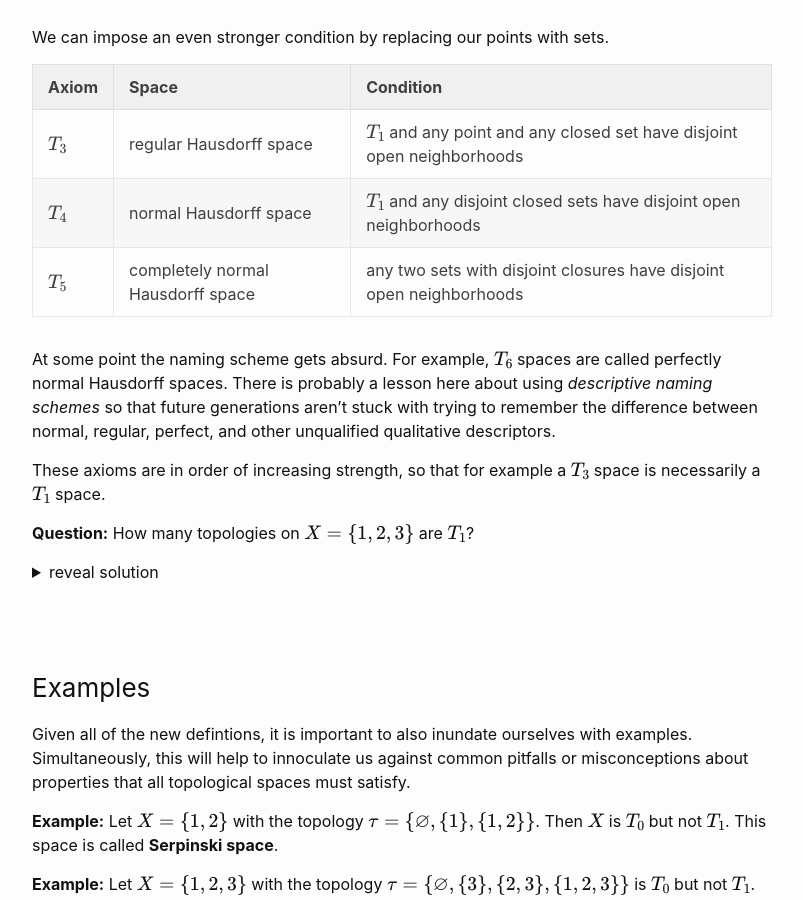
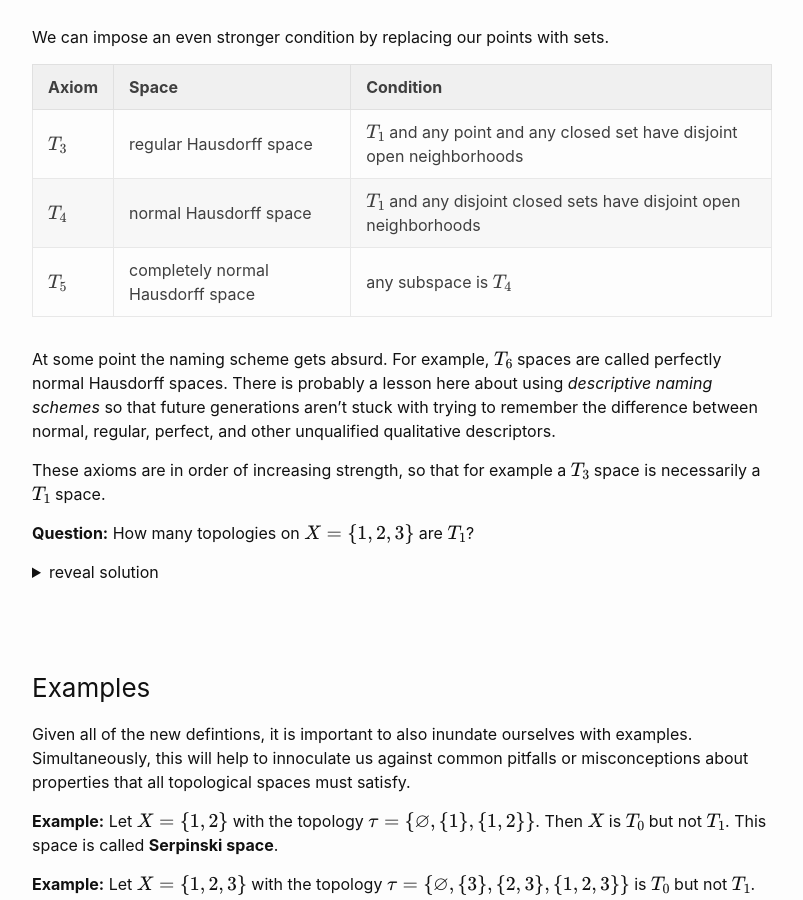
Before and after one commit to wcasper/math414fall2022, a Jekyll site: the page built from _topics/021-separation-axioms.md, in a window 1280 px wide and 900 px high, scrolled down 1161 px. Shown: the whole window, without its empty margins (238-1041 px from the left). Built offline with Jekyll 4.4.1, drawn with Linux system fonts in a browser that asks for light colours.

Commit message:
changed description of T5

```diff
--- a/_topics/021-separation-axioms.md
+++ b/_topics/021-separation-axioms.md
@@ -36,7 +36,7 @@ We can impose an even stronger condition by replacing our points with sets.
 | ------- | ----- | --------- |
 | $$T_3$$ | regular Hausdorff space | $$T_1$$ and any point and any closed set have disjoint open neighborhoods |
 | $$T_4$$ | normal Hausdorff space | $$T_1$$ and any disjoint closed sets have disjoint open neighborhoods |
-| $$T_5$$ | completely normal Hausdorff space | any two sets with disjoint closures have disjoint open neighborhoods |
+| $$T_5$$ | completely normal Hausdorff space | any subspace is $$T_4$$ |
 
 At some point the naming scheme gets absurd.  For example, $$T_6$$ spaces are called perfectly normal Hausdorff spaces.  There is probably a lesson here about using *descriptive naming schemes* so that future generations aren't stuck with trying to remember the difference between normal, regular, perfect, and other unqualified qualitative descriptors.
 
```
